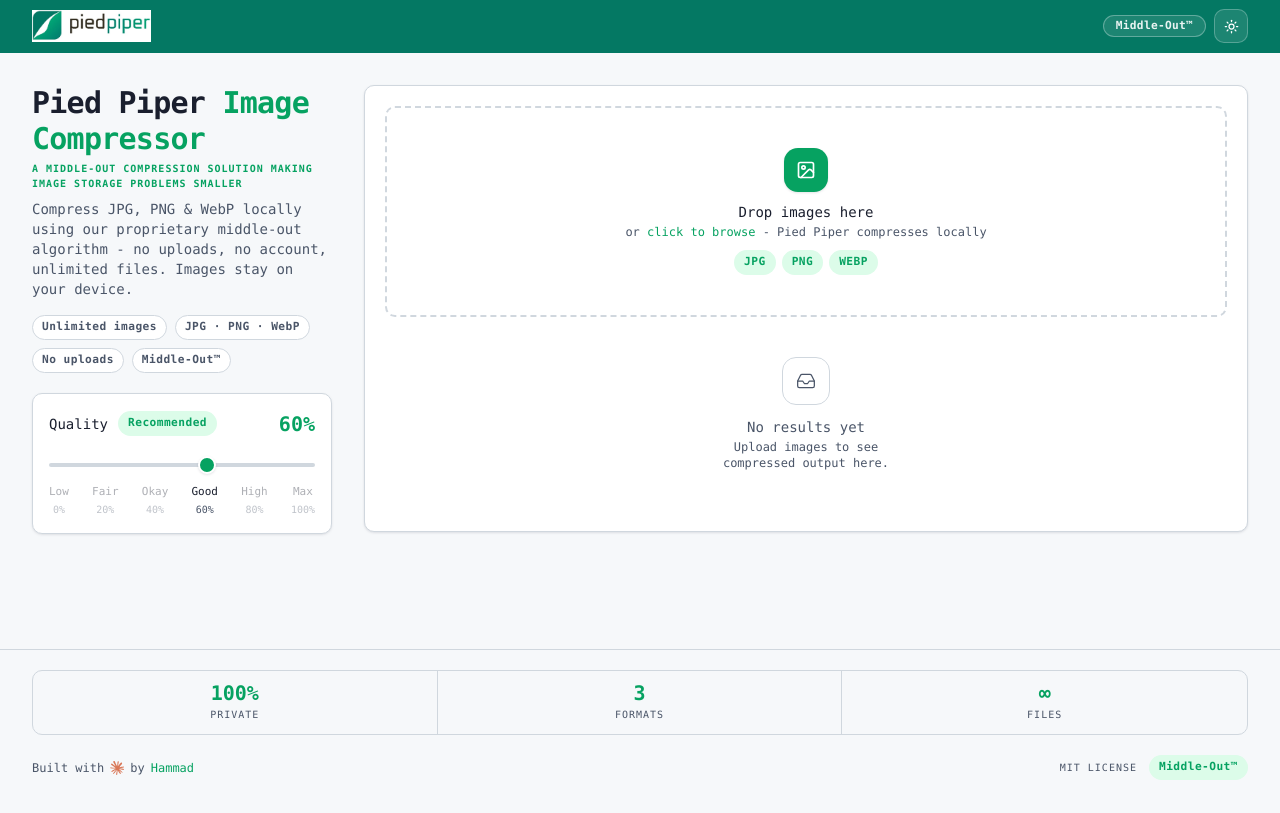
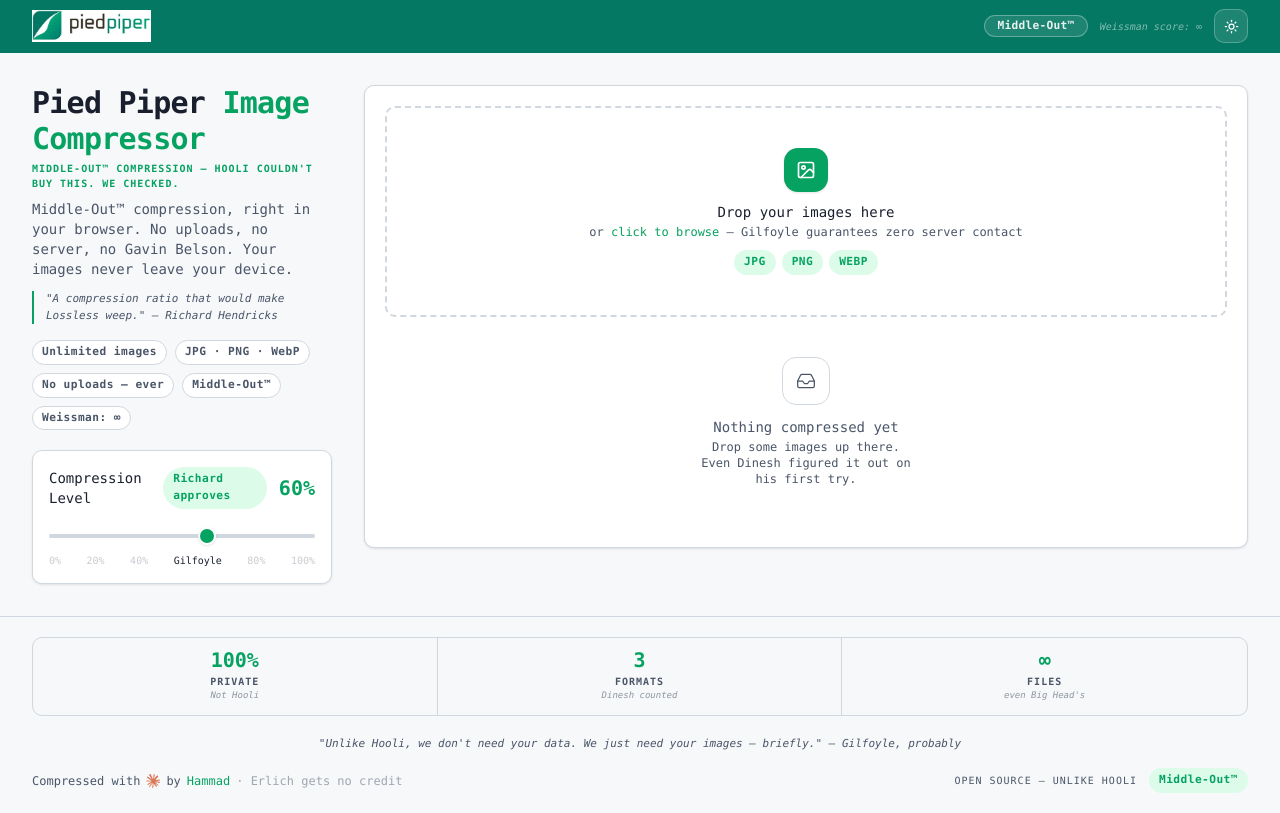
Before and after one commit to hammadalive7/image-compressor-master, a React (Vite) app: page / in a window 1280 px wide. Built offline with nearby package versions, Linux system fonts and the light colour scheme; a web font is replaced by a local one.

Commit message:
Add core implementation guide for image compression, detailing algorithm, installation, and usage. Update UI text for consistency and humor, enhancing user experience with references to the Middle-Out™ technology.

```diff
--- a/src/components/action-buttons.tsx
+++ b/src/components/action-buttons.tsx
@@ -19,16 +19,16 @@ const ActionButtons = ({
   return (
     <div className="animate-fadeInFast mt-4 flex items-center justify-between gap-3 border-t border-border pt-4">
       <p className="text-xs text-muted-foreground">
-        Compression complete
+        Middle-Out™ complete — Hooli engineers are crying.
       </p>
       <div className="flex gap-2">
         <button className="app-btn-ghost" onClick={onReset} aria-label="Reset">
           <RotateCcw className="size-3.5" strokeWidth={2} />
-          Reset
+          Start over
         </button>
         <button className="app-btn-primary" onClick={() => downloadZip(zipFile)} aria-label="Download ZIP">
           <Download className="size-3.5" strokeWidth={2} />
-          Download ZIP
+          Grab the ZIP
         </button>
       </div>
     </div>
--- a/src/components/compressed-images-grid.tsx
+++ b/src/components/compressed-images-grid.tsx
@@ -13,9 +13,9 @@ const CompressedImagesGrid = ({ compressedImages }: CompressedImagesGridProps) =
         <div className="mb-3 flex h-12 w-12 items-center justify-center rounded-xl border border-border bg-surface-sunken">
           <Inbox className="size-5 text-muted-foreground" strokeWidth={1.5} />
         </div>
-        <p className="text-sm font-medium text-muted-foreground">No results yet</p>
-        <p className="mt-0.5 max-w-[200px] text-xs text-muted-foreground">
-          Upload images to see compressed output here.
+        <p className="text-sm font-medium text-muted-foreground">Nothing compressed yet</p>
+        <p className="mt-0.5 max-w-[220px] text-xs text-muted-foreground">
+          Drop some images up there. Even Dinesh figured it out on his first try.
         </p>
       </div>
     );
@@ -39,7 +39,7 @@ const CompressedImagesGrid = ({ compressedImages }: CompressedImagesGridProps) =
             <path d="M3 8l3.5 3.5L13 4" stroke="currentColor" strokeWidth="1.8" strokeLinecap="round" strokeLinejoin="round"/>
           </svg>
           <span className="text-xs font-medium" style={{ color: "var(--primary)" }}>
-            {savedPct}% saved across {compressedImages.length} file{compressedImages.length !== 1 ? "s" : ""}
+            {savedPct}% crushed across {compressedImages.length} file{compressedImages.length !== 1 ? "s" : ""} — Gavin Belson is seething.
           </span>
         </div>
       </div>
--- a/src/components/drop-zone.tsx
+++ b/src/components/drop-zone.tsx
@@ -63,10 +63,10 @@ const DropZone = ({ onFilesSelected, hasCompressedImages }: DropZoneProps) => {
 
         <div>
           <p className="text-sm font-medium text-foreground">
-            {isDragActive ? "Drop files for Middle-Out™ compression" : "Drop images here"}
+            {isDragActive ? "Middle-Out™ sequence initiated..." : "Drop your images here"}
           </p>
           <p className="mt-0.5 text-xs text-muted-foreground">
-            or <span style={{ color: "var(--primary)" }} className="font-medium">click to browse</span> - Pied Piper compresses locally
+            or <span style={{ color: "var(--primary)" }} className="font-medium">click to browse</span> — Gilfoyle guarantees zero server contact
           </p>
         </div>
 
--- a/src/components/footer.tsx
+++ b/src/components/footer.tsx
@@ -11,28 +11,36 @@ const Footer = () => {
         {/* Stats strip */}
         <div className="mb-5 grid grid-cols-3 divide-x divide-border rounded-lg border border-border overflow-hidden">
           {[
-            { value: "100%", label: "Private" },
-            { value: "3",    label: "Formats" },
-            { value: "∞",    label: "Files"   },
+            { value: "100%", label: "Private",  sub: "Not Hooli"      },
+            { value: "3",    label: "Formats",  sub: "Dinesh counted" },
+            { value: "∞",    label: "Files",    sub: "even Big Head's"},
           ].map((stat) => (
-            <div key={stat.label} className="flex flex-col items-center py-3 px-4 bg-surface-sunken">
+            <div key={stat.label} className="flex flex-col items-center py-3 px-2 bg-surface-sunken">
               <span
                 className="text-xl font-semibold tabular-nums leading-none"
                 style={{ color: "var(--primary)" }}
               >
                 {stat.value}
               </span>
-              <span className="mt-1 text-[10px] font-medium uppercase tracking-widest text-muted-foreground">
+              <span className="mt-1 text-[10px] font-semibold uppercase tracking-widest text-muted-foreground">
                 {stat.label}
+              </span>
+              <span className="text-[9px] text-muted-foreground/60 italic">
+                {stat.sub}
               </span>
             </div>
           ))}
         </div>
 
+        {/* Quote */}
+        <p className="mb-4 text-center text-[11px] italic text-muted-foreground">
+          "Unlike Hooli, we don't need your data. We just need your images — briefly." — Gilfoyle, probably
+        </p>
+
         {/* Bottom row */}
         <div className="flex flex-col items-start justify-between gap-2 sm:flex-row sm:items-center">
           <span className="flex items-center gap-1.5 text-xs text-muted-foreground">
-            Built with <ClaudeLogo /> by{" "}
+            Compressed with <ClaudeLogo /> by{" "}
             <a
               href="https://github.com/hammadalive7"
               target="_blank"
@@ -42,9 +50,10 @@ const Footer = () => {
             >
               Hammad
             </a>
+            <span className="hidden sm:inline text-muted-foreground/50">· Erlich gets no credit</span>
           </span>
           <div className="flex items-center gap-3">
-            <span className="text-[10px] uppercase tracking-widest text-muted-foreground">MIT License</span>
+            <span className="hidden sm:inline text-[10px] uppercase tracking-widest text-muted-foreground">Open Source — unlike Hooli</span>
             <span className="app-chip app-chip-primary">Middle-Out™</span>
           </div>
         </div>
--- a/src/components/header.tsx
+++ b/src/components/header.tsx
@@ -20,9 +20,12 @@ const Header = () => {
           />
         </a>
 
-        <div className="flex items-center gap-2">
+        <div className="flex items-center gap-3">
           <span className="hidden sm:inline-flex items-center gap-1 rounded-full border border-white/30 bg-white/10 px-3 py-0.5 text-[0.7rem] font-semibold tracking-wide text-white/90">
             Middle-Out™
+          </span>
+          <span className="hidden lg:block text-[10px] text-white/50 italic">
+            Weissman score: ∞
           </span>
           <ThemeToggle />
         </div>
--- a/src/components/image-quality-slider.tsx
+++ b/src/components/image-quality-slider.tsx
@@ -1,17 +1,18 @@
 const STEPS = [
-  { pct: 0,   tier: "Low",  cls: "app-chip-warning" },
-  { pct: 20,  tier: "Fair", cls: "app-chip-warning" },
-  { pct: 40,  tier: "Okay", cls: "app-chip" },
-  { pct: 60,  tier: "Good", cls: "app-chip-success" },
-  { pct: 80,  tier: "High", cls: "app-chip-success" },
-  { pct: 100, tier: "Max",  cls: "app-chip-warning" },
+  { pct: 0,   tier: "J-Yang",   cls: "app-chip-warning" },
+  { pct: 20,  tier: "Dinesh",   cls: "app-chip-warning" },
+  { pct: 40,  tier: "B.Head",   cls: "app-chip" },
+  { pct: 60,  tier: "Gilfoyle", cls: "app-chip-success" },
+  { pct: 80,  tier: "Richard",  cls: "app-chip-success" },
+  { pct: 100, tier: "Erlich",   cls: "app-chip-warning" },
 ];
 
 const getQualityMeta = (v: number) => {
-  if (v === 0 || v === 100) return { label: "Not recommended", cls: "app-chip-warning" };
-  if (v <= 40)  return { label: "Moderate",    cls: "app-chip" };
-  if (v <= 80)  return { label: "Recommended", cls: "app-chip-success" };
-  return { label: "Not recommended", cls: "app-chip-warning" };
+  if (v === 0)   return { label: "Why tho", cls: "app-chip-warning" };
+  if (v === 100) return { label: "Erlich mode", cls: "app-chip-warning" };
+  if (v <= 40)   return { label: "Dinesh would", cls: "app-chip" };
+  if (v <= 80)   return { label: "Richard approves", cls: "app-chip-success" };
+  return { label: "Erlich mode", cls: "app-chip-warning" };
 };
 
 const ImageQualitySlider = ({
@@ -27,7 +28,7 @@ const ImageQualitySlider = ({
     <div className="animate-fadeIn animate-delay-100 app-card p-4">
       <div className="mb-3 flex items-center justify-between gap-3">
         <div className="flex items-center gap-2.5">
-          <span className="text-sm font-medium text-foreground">Quality</span>
+          <span className="text-sm font-medium text-foreground">Compression Level</span>
           <span className={`app-chip ${cls}`}>{label}</span>
         </div>
         <span className="text-xl font-semibold tabular-nums" style={{ color: "var(--primary)" }}>
@@ -56,12 +57,14 @@ const ImageQualitySlider = ({
                 target: { value: String(s.pct) },
               } as React.ChangeEvent<HTMLInputElement>)
             }
-            className={`flex cursor-pointer flex-col items-center gap-0.5 transition-opacity duration-150 hover:opacity-100 ${
-              value === s.pct ? "opacity-100" : "opacity-35"
+            title={`${s.tier} — ${s.pct}%`}
+            className={`flex cursor-pointer flex-col items-center transition-opacity duration-150 hover:opacity-100 ${
+              value === s.pct ? "opacity-100" : "opacity-30"
             }`}
           >
-            <span className="text-[11px] font-medium text-foreground">{s.tier}</span>
-            <span className="text-[10px] tabular-nums text-muted-foreground">{s.pct}%</span>
+            <span className={`text-[10px] font-medium leading-tight ${value === s.pct ? "text-foreground" : "text-muted-foreground"}`}>
+              {value === s.pct ? s.tier : s.pct + "%"}
+            </span>
           </button>
         ))}
       </div>
--- a/src/components/intro.tsx
+++ b/src/components/intro.tsx
@@ -6,18 +6,22 @@ const Intro = () => {
         <span style={{ color: "var(--primary)" }}>Image Compressor</span>
       </h1>
       <p className="mt-1 text-[10px] font-semibold uppercase tracking-widest" style={{ color: "var(--primary)" }}>
-        A Middle-Out Compression Solution Making Image Storage Problems Smaller
+        Middle-Out™ Compression — Hooli couldn't buy this. We checked.
       </p>
       <p className="mt-2 text-sm text-muted-foreground">
-        Compress JPG, PNG &amp; WebP locally using our proprietary middle-out algorithm - no uploads, no account, unlimited files. Images stay on your device.
+        Middle-Out™ compression, right in your browser. No uploads, no server, no Gavin Belson. Your images never leave your device.
+      </p>
+      <p className="mt-3 text-[11px] italic text-muted-foreground border-l-2 pl-3 hidden sm:block" style={{ borderColor: "var(--primary)" }}>
+        "A compression ratio that would make Lossless weep." — Richard Hendricks
       </p>
 
       <div className="mt-4 flex flex-wrap gap-2">
         {[
           { label: "Unlimited images" },
           { label: "JPG · PNG · WebP" },
-          { label: "No uploads"       },
+          { label: "No uploads — ever" },
           { label: "Middle-Out™"      },
+          { label: "Weissman: ∞"      },
         ].map((f) => (
           <span key={f.label} className="app-chip">
             {f.label}
--- a/src/components/loading-spinner.tsx
+++ b/src/components/loading-spinner.tsx
@@ -1,11 +1,27 @@
+const COMPRESSION_QUIPS = [
+  "Erlich is definitely taking credit for this...",
+  "Jian-Yang is watching. Compress faster.",
+  "Big Head could do this. Barely.",
+  "Gavin Belson hates that this is free.",
+  "Running middle-out on the middle-out...",
+  "Not Hooli. Not ever.",
+  "Gilfoyle wrote this part. It's fine.",
+  "Dinesh wanted to add a loading bar. We did.",
+  "Weissman score: incalculable.",
+  "Your images are safe. Unlike Erlich's equity.",
+  "Richard is pacing around the garage right now.",
+  "No data centers were harmed in this compression.",
+];
+
 const LoadingSpinner = ({ compressProgress }: { compressProgress: number }) => {
   const done = compressProgress === 100;
+  const quip = COMPRESSION_QUIPS[Math.floor(Math.random() * COMPRESSION_QUIPS.length)];
 
   return (
     <div className="animate-fadeIn space-y-2.5 py-2">
       <div className="flex items-center justify-between">
         <span className="text-sm font-medium text-foreground">
-          {done ? "Done" : "Compressing…"}
+          {done ? "Middle-Out™ complete." : "Compressing…"}
         </span>
         <span
           className="text-sm font-semibold tabular-nums"
@@ -31,7 +47,7 @@ const LoadingSpinner = ({ compressProgress }: { compressProgress: number }) => {
               animation: "spin 0.75s linear infinite",
             }}
           />
-          Processing locally - nothing leaves your device
+          {quip}
         </p>
       )}
     </div>
```
